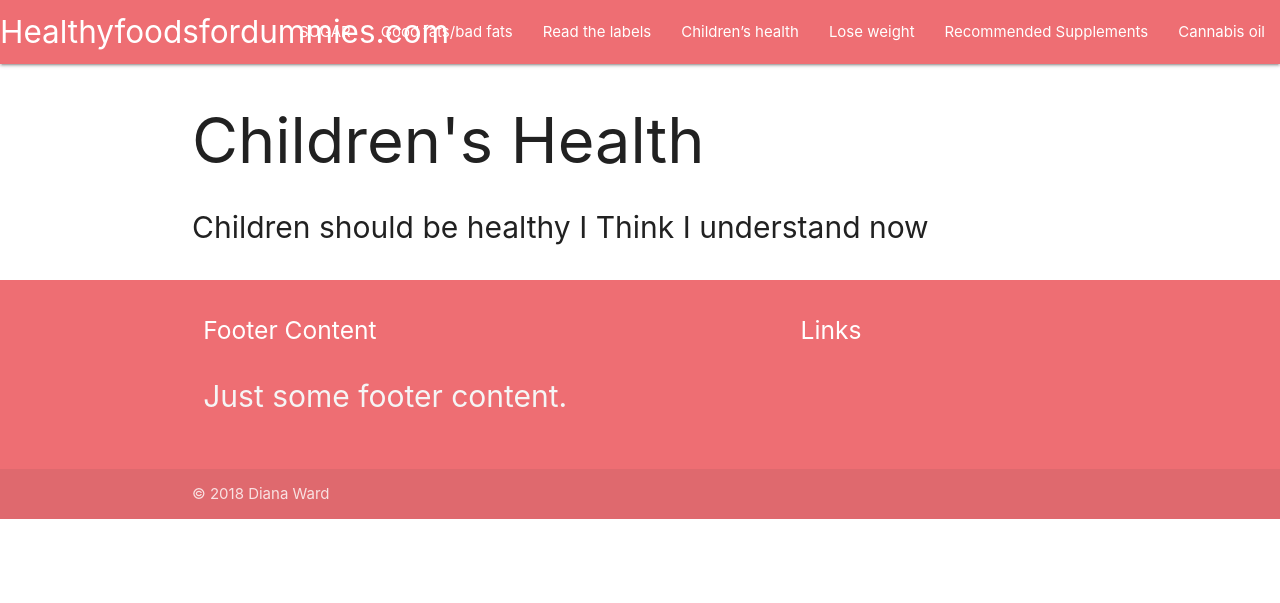
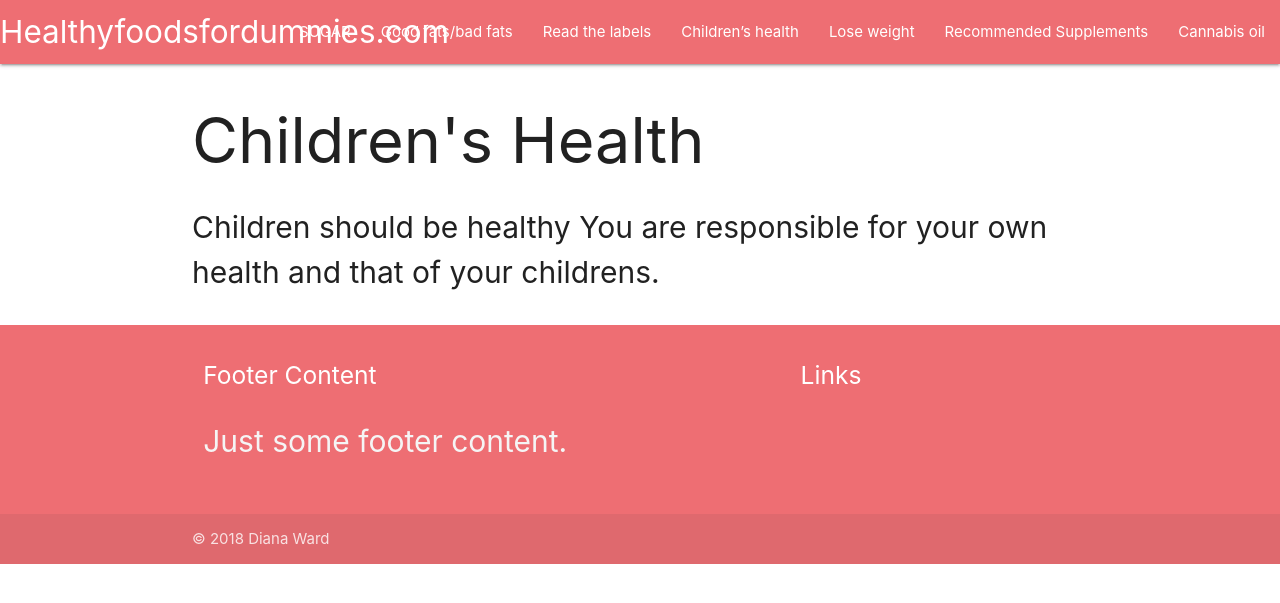
Before and after one commit to meech-ward/Healthy-Foods, a Jekyll site: the page built from _pages/children.md, in a window 1280 px wide. Shown: the top 603 px of the page. Built offline with Jekyll 4.4.1, drawn with Linux system fonts in a browser that asks for light colours.

```diff
--- a/_pages/children.md
+++ b/_pages/children.md
@@ -5,8 +5,15 @@
 ---
 
 Children should be healthy
-I
-Think
-I
-understand
-now
+You
+are
+responsible
+for
+your
+own
+health
+and
+that
+of
+your
+childrens.
```
